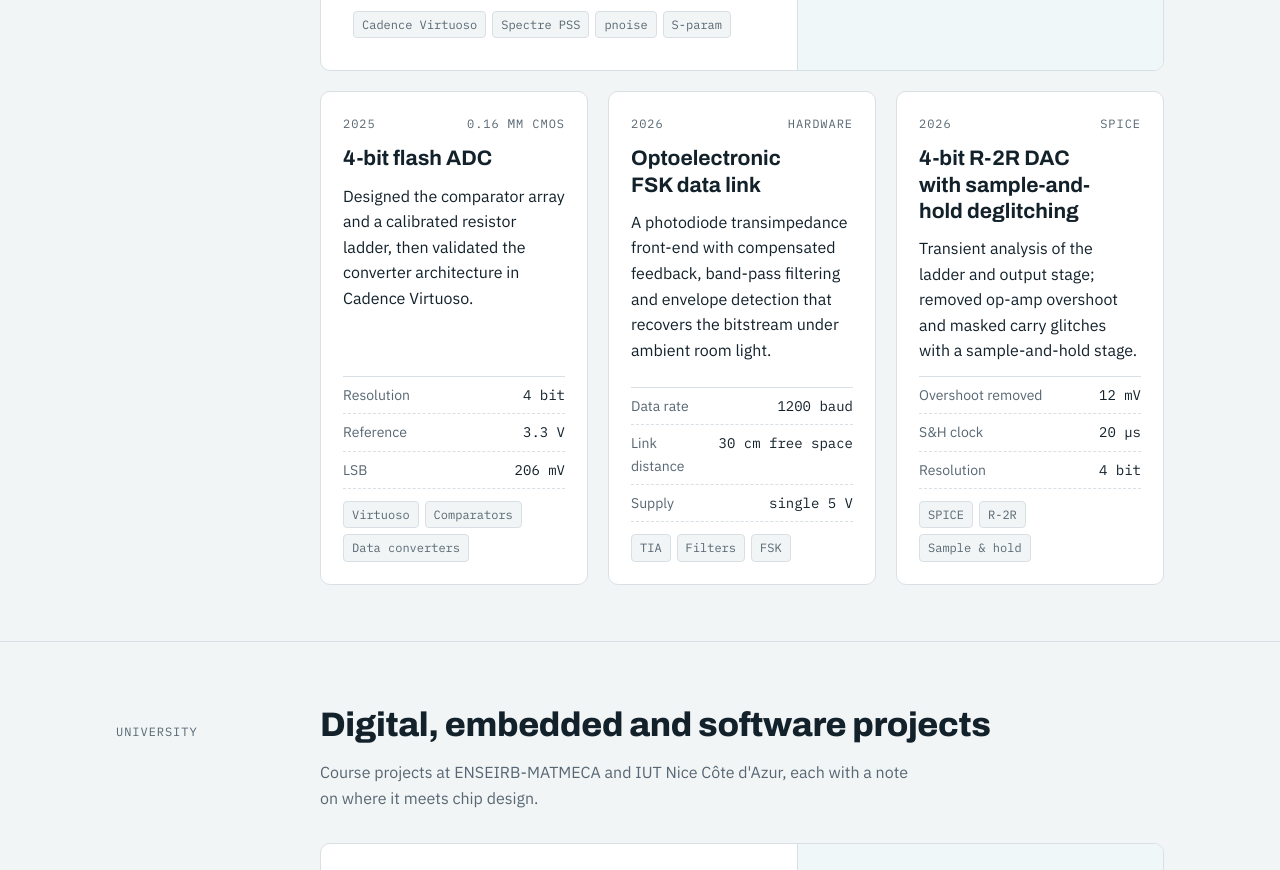
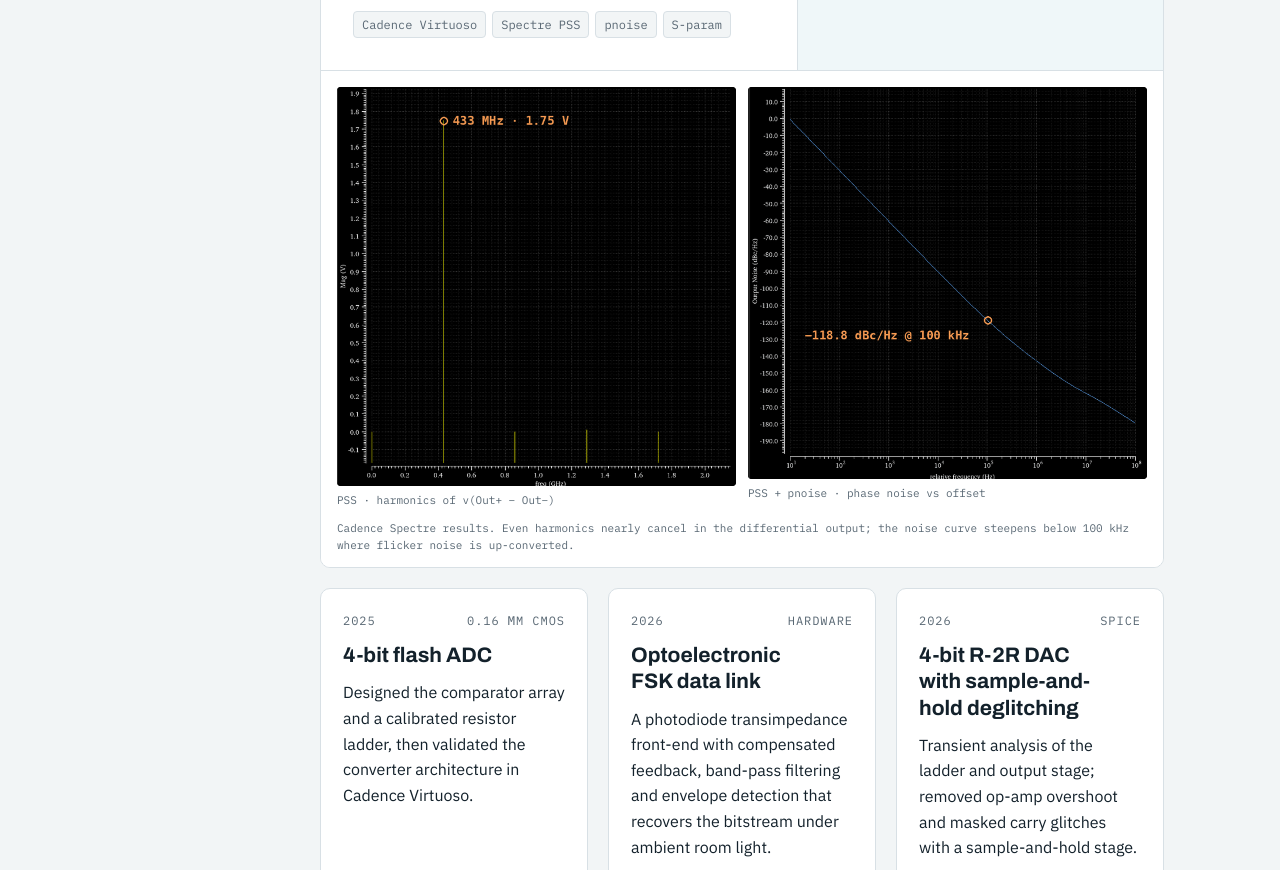
Before and after one commit to Zamzurizmn/Zamzurizmn.github.io, a plain HTML site: page index.html in a window 1280 px wide. Shown: the part 2074-2944 px from the top of the page. Drawn offline with Linux system fonts and the light colour scheme.

Commit message:
Add PSS spectrum and pnoise plots to the LC oscillator project
Co-Authored-By: Claude Opus 5.5 <noreply@anthropic.com>
Claude-Session: https://claude.ai/code/session_01AwZfj9zhcGed18WSzVTiyv

```diff
--- a/index.html
+++ b/index.html
@@ -251,6 +251,13 @@ section.block { padding-block: 56px; border-top: 1px solid var(--line); }
 .mlink ul.two { grid-template-columns: repeat(2, minmax(0, 1fr)); }
 @media (max-width: 640px) { .mlink ul.two { grid-template-columns: minmax(0, 1fr); } }
 [hidden] { display: none !important; }
+.simfig.wide { background: var(--bg); }
+.sim-row { display: grid; grid-template-columns: repeat(2, minmax(0, 1fr)); gap: 12px; padding: 0 16px; }
+.sim-panel { display: flex; flex-direction: column; gap: 6px; min-width: 0; }
+.sim-panel img { display: block; width: 100%; height: auto; border-radius: 4px; background: #000000; }
+.sim-panel span { font-family: var(--mono); font-size: 11px; color: var(--muted); }
+.featured .simfig.wide figcaption { color: var(--muted); }
+@media (max-width: 640px) { .sim-row { grid-template-columns: minmax(0, 1fr); } }
 .featured .fig.wide { grid-column: 1 / -1; border-left: 0; border-top: 1px solid var(--line); background: #FFFFFF; padding: 16px 0 12px; }
 .schem-scroll { overflow-x: auto; padding: 0 16px; }
 .schem-scroll img { display: block; width: 100%; min-width: 720px; height: auto; max-width: none; }
@@ -429,6 +436,13 @@ section.block { padding-block: 56px; border-top: 1px solid var(--line); }
               <text class="sch-t" x="136" y="199">I_bias 2.2 mA</text>
             </svg>
             <figcaption>Cross-coupled NMOS core, R<sub>T</sub> ≈ 544 Ω tank</figcaption>
+          </figure>
+          <figure class="fig wide simfig" style="margin:0">
+            <div class="sim-row">
+              <div class="sim-panel"><img src="img/osc-pss.png" alt="Spectre PSS spectrum of v(Out+, Out−): fundamental at 433 MHz with 1.75 V amplitude, small harmonics at 866 MHz, 1.3 GHz and 1.73 GHz" loading="lazy" width="693" height="693"><span>PSS · harmonics of v(Out+ − Out−)</span></div>
+              <div class="sim-panel"><img src="img/osc-pnoise.png" alt="Spectre pnoise phase-noise curve from 10 Hz to 100 MHz offset, −118.8 dBc/Hz at 100 kHz" loading="lazy" width="706" height="693"><span>PSS + pnoise · phase noise vs offset</span></div>
+            </div>
+            <figcaption>Cadence Spectre results. Even harmonics nearly cancel in the differential output; the noise curve steepens below 100 kHz where flicker noise is up-converted.</figcaption>
           </figure>
         </article>
 
```
Also changed, not shown: img/osc-pnoise.png (added), img/osc-pss.png (added).
